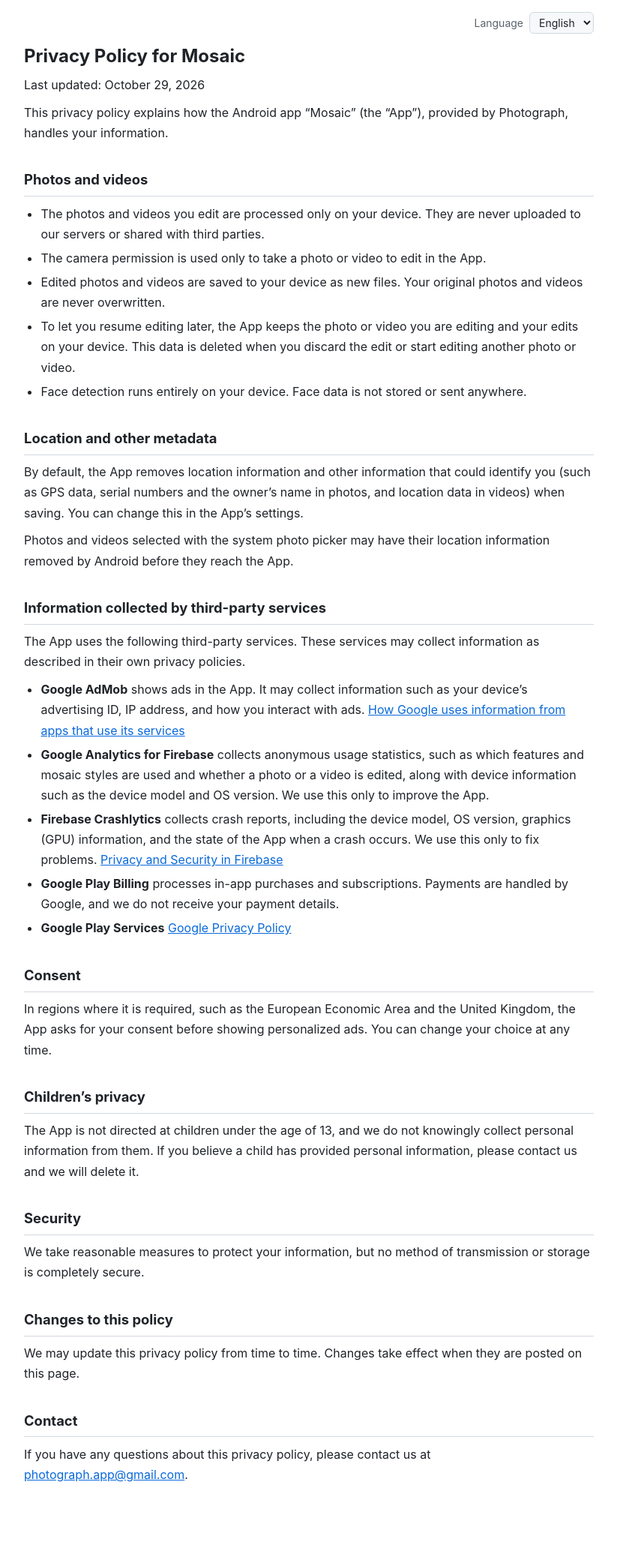
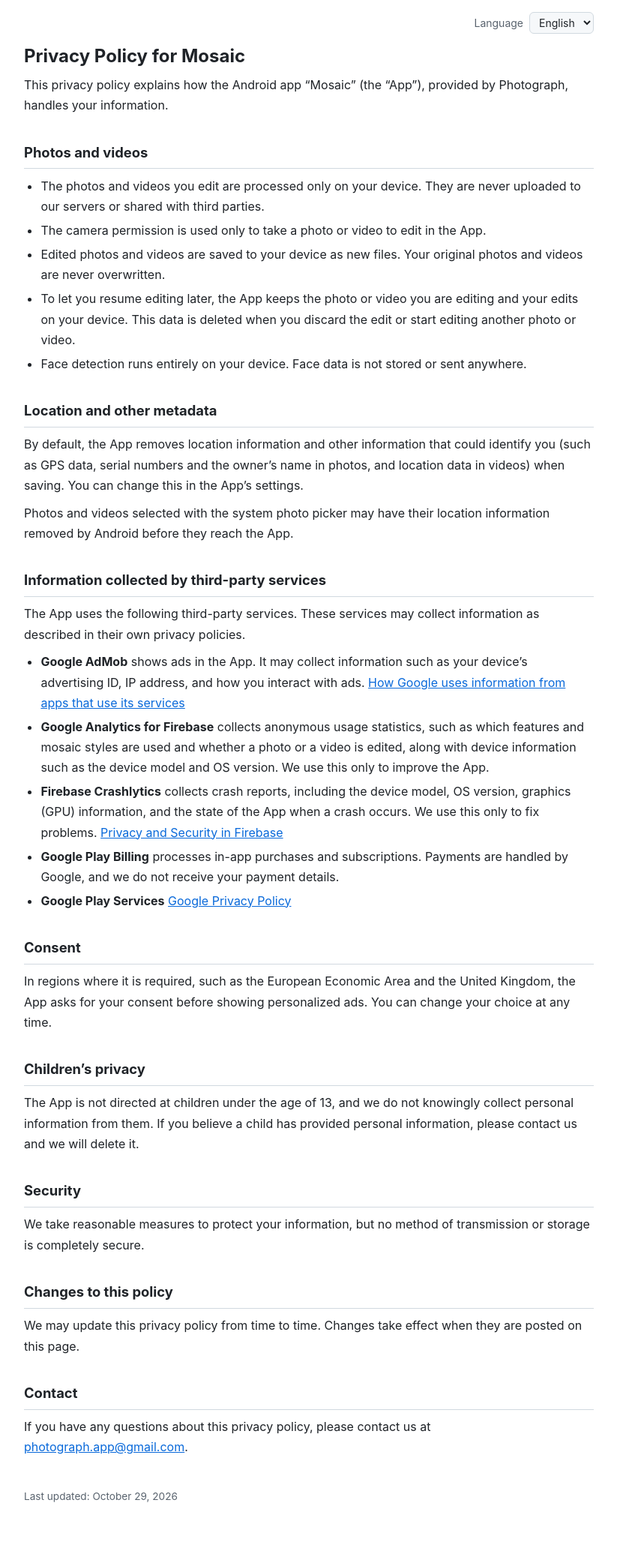
Before and after one commit to photograph-app/privacy-policy, a Jekyll site: the page built from mosaic/index.md, in a window 1280 px wide. Shown: the whole page at 75% size, without its empty margins (228-1051 px from the left). Built offline with Jekyll 4.4.1, drawn with Linux system fonts in a browser that asks for light colours; before the commit the page ends 2038 px from its top, so only the background shows below that; part of the change alters nothing that is shown.

Commit message:
言語の指定が無い時は英語で表示し、最終更新日を末尾に目立たない形で載せる
Co-Authored-By: Claude Opus 5.5 <noreply@anthropic.com>

```diff
--- a/_layouts/default.html
+++ b/_layouts/default.html
@@ -11,9 +11,9 @@
       // アプリから ?theme=dark を付けて開いた時だけダークモードにする(ブラウザで開いた時は明るいまま)
       var isApp = params.get('theme') === 'dark';
       if (isApp) root.classList.add('dark', 'app');
-      // 表示する言語: ?lang= の指定(アプリは端末の言語を付けて開く)、無ければブラウザの言語。対応していない言語は英語
+      // 表示する言語: ?lang= の指定(アプリは端末の言語を付けて開く)。指定が無い時や対応していない言語は英語
       var supported = ['en', 'ja'];
-      var lang = (params.get('lang') || navigator.language || 'en').slice(0, 2).toLowerCase();
+      var lang = (params.get('lang') || 'en').slice(0, 2).toLowerCase();
       if (supported.indexOf(lang) < 0) lang = 'en';
       root.setAttribute('lang', lang);
       root.classList.add('js');
@@ -58,6 +58,7 @@
     hr { border: 0; border-top: 1px solid var(--border); margin: 2.5em 0; }
     table { border-collapse: collapse; width: 100%; }
     th, td { border: 1px solid var(--border); padding: 6px 10px; text-align: left; }
+    .updated { margin-top: 3em; font-size: 0.85em; color: var(--sub); }
 
     /* 言語の切り替え。スクリプトが動かない時は全言語を並べて表示する */
     .lang-switch { display: none; justify-content: flex-end; align-items: center; gap: 8px; font-size: 14px; color: var(--sub); }
--- a/mosaic/index.md
+++ b/mosaic/index.md
@@ -4,8 +4,6 @@ title: Privacy Policy - Mosaic
 
 <div class="lang-section" lang="en" markdown="1">
 # Privacy Policy for Mosaic
-
-Last updated: October 29, 2026
 
 This privacy policy explains how the Android app "Mosaic" (the "App"), provided by Photograph, handles your information.
 
@@ -56,13 +54,13 @@ We may update this privacy policy from time to time. Changes take effect when th
 
 If you have any questions about this privacy policy, please contact us at [photograph.app@gmail.com](mailto:photograph.app@gmail.com).
 
+<p class="updated">Last updated: October 29, 2026</p>
+
 </div>
 
 <div class="lang-section" lang="ja" markdown="1">
 
 # 「モザイク」プライバシーポリシー
-
-最終更新日: 2026年10月29日
 
 このプライバシーポリシーは、Photograph が提供する Android アプリ「モザイク」(以下「本アプリ」)における、利用者の情報の取り扱いについて説明するものです。
 
@@ -113,4 +111,6 @@ If you have any questions about this privacy policy, please contact us at [photo
 
 このプライバシーポリシーに関するお問い合わせは、[photograph.app@gmail.com](mailto:photograph.app@gmail.com) までご連絡ください。
 
+<p class="updated">最終更新日: 2026年10月29日</p>
+
 </div>
```
Also changed, not shown: README.md.
